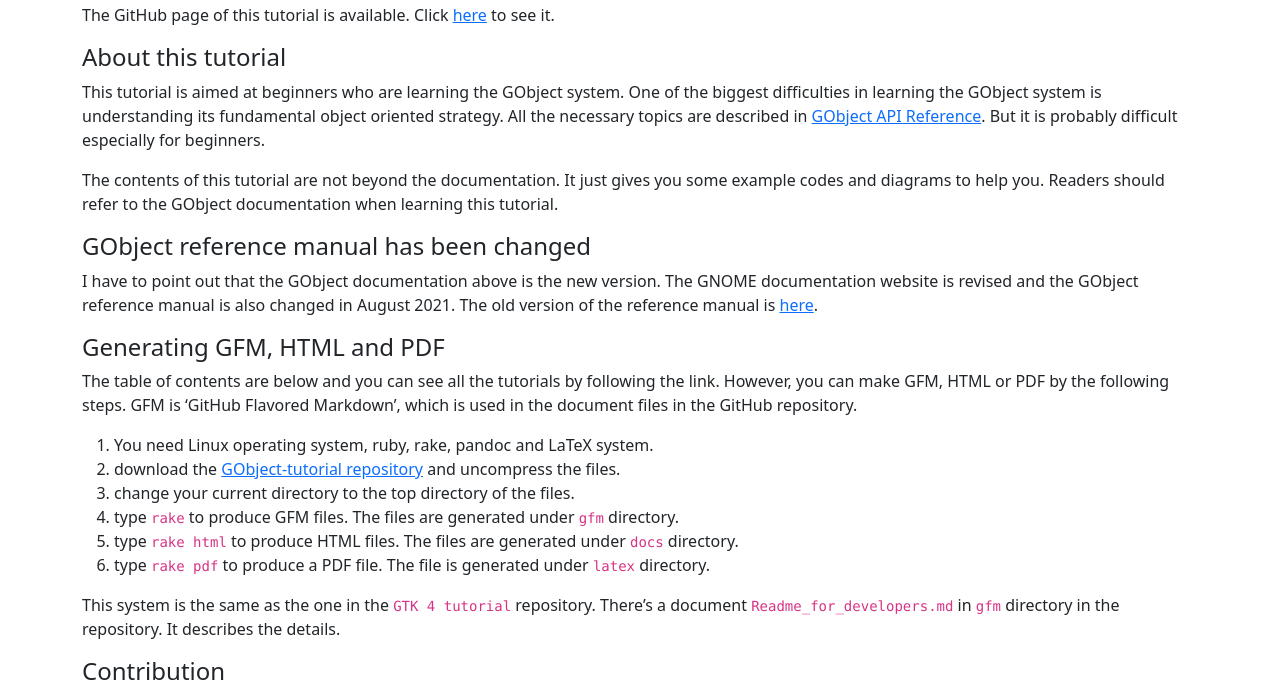
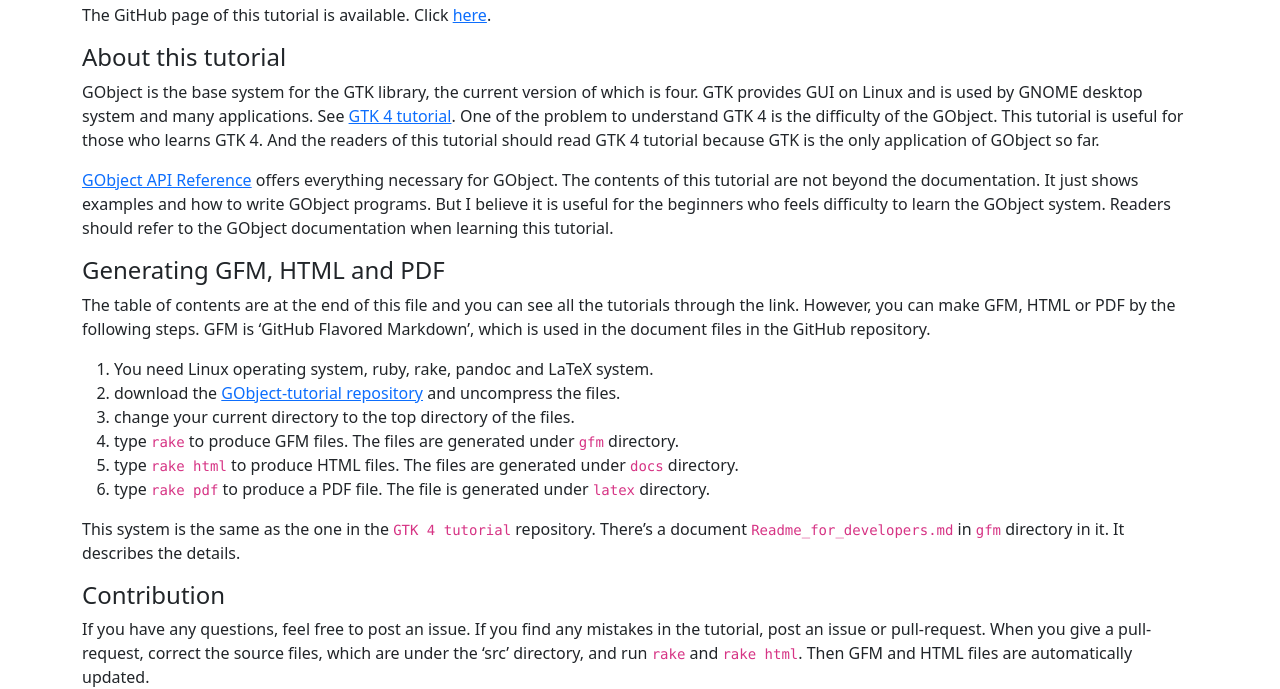
Before and after one commit to ToshioCP/Gobject-tutorial, a plain HTML site: page docs/index.html in a window 1280 px wide. Shown: the part 123-812 px from the top of the page. Drawn offline with nearby package versions, Linux system fonts and the light colour scheme.

Commit message:
Add the relation between GTK 4 and GObject to readme.

```diff
--- a/docs/index.html
+++ b/docs/index.html
@@ -105,31 +105,27 @@
 <h1 id="gobject-tutorial-for-beginners">GObject Tutorial for
 beginners</h1>
 <p>The GitHub page of this tutorial is available. Click <a
-href="https://toshiocp.github.io/Gobject-tutorial/">here</a> to see
-it.</p>
+href="https://toshiocp.github.io/Gobject-tutorial/">here</a>.</p>
 <h4 id="about-this-tutorial">About this tutorial</h4>
-<p>This tutorial is aimed at beginners who are learning the GObject
-system. One of the biggest difficulties in learning the GObject system
-is understanding its fundamental object oriented strategy. All the
-necessary topics are described in <a
-href="https://docs.gtk.org/gobject/">GObject API Reference</a>. But it
-is probably difficult especially for beginners.</p>
-<p>The contents of this tutorial are not beyond the documentation. It
-just gives you some example codes and diagrams to help you. Readers
-should refer to the GObject documentation when learning this
-tutorial.</p>
-<h4 id="gobject-reference-manual-has-been-changed">GObject reference
-manual has been changed</h4>
-<p>I have to point out that the GObject documentation above is the new
-version. The GNOME documentation website is revised and the GObject
-reference manual is also changed in August 2021. The old version of the
-reference manual is <a
-href="https://developer-old.gnome.org/gobject/stable/">here</a>.</p>
+<p>GObject is the base system for the GTK library, the current version
+of which is four. GTK provides GUI on Linux and is used by GNOME desktop
+system and many applications. See <a
+href="https://github.com/ToshioCP/Gtk4-tutorial">GTK 4 tutorial</a>. One
+of the problem to understand GTK 4 is the difficulty of the GObject.
+This tutorial is useful for those who learns GTK 4. And the readers of
+this tutorial should read GTK 4 tutorial because GTK is the only
+application of GObject so far.</p>
+<p><a href="https://docs.gtk.org/gobject/">GObject API Reference</a>
+offers everything necessary for GObject. The contents of this tutorial
+are not beyond the documentation. It just shows examples and how to
+write GObject programs. But I believe it is useful for the beginners who
+feels difficulty to learn the GObject system. Readers should refer to
+the GObject documentation when learning this tutorial.</p>
 <h4 id="generating-gfm-html-and-pdf">Generating GFM, HTML and PDF</h4>
-<p>The table of contents are below and you can see all the tutorials by
-following the link. However, you can make GFM, HTML or PDF by the
-following steps. GFM is ‘GitHub Flavored Markdown’, which is used in the
-document files in the GitHub repository.</p>
+<p>The table of contents are at the end of this file and you can see all
+the tutorials through the link. However, you can make GFM, HTML or PDF
+by the following steps. GFM is ‘GitHub Flavored Markdown’, which is used
+in the document files in the GitHub repository.</p>
 <ol type="1">
 <li>You need Linux operating system, ruby, rake, pandoc and LaTeX
 system.</li>
@@ -147,8 +143,7 @@ generated under <code>latex</code> directory.</li>
 </ol>
 <p>This system is the same as the one in the <code>GTK 4 tutorial</code>
 repository. There’s a document <code>Readme_for_developers.md</code> in
-<code>gfm</code> directory in the repository. It describes the
-details.</p>
+<code>gfm</code> directory in it. It describes the details.</p>
 <h4 id="contribution">Contribution</h4>
 <p>If you have any questions, feel free to post an issue. If you find
 any mistakes in the tutorial, post an issue or pull-request. When you
```
Also changed, not shown: 3 other files.
